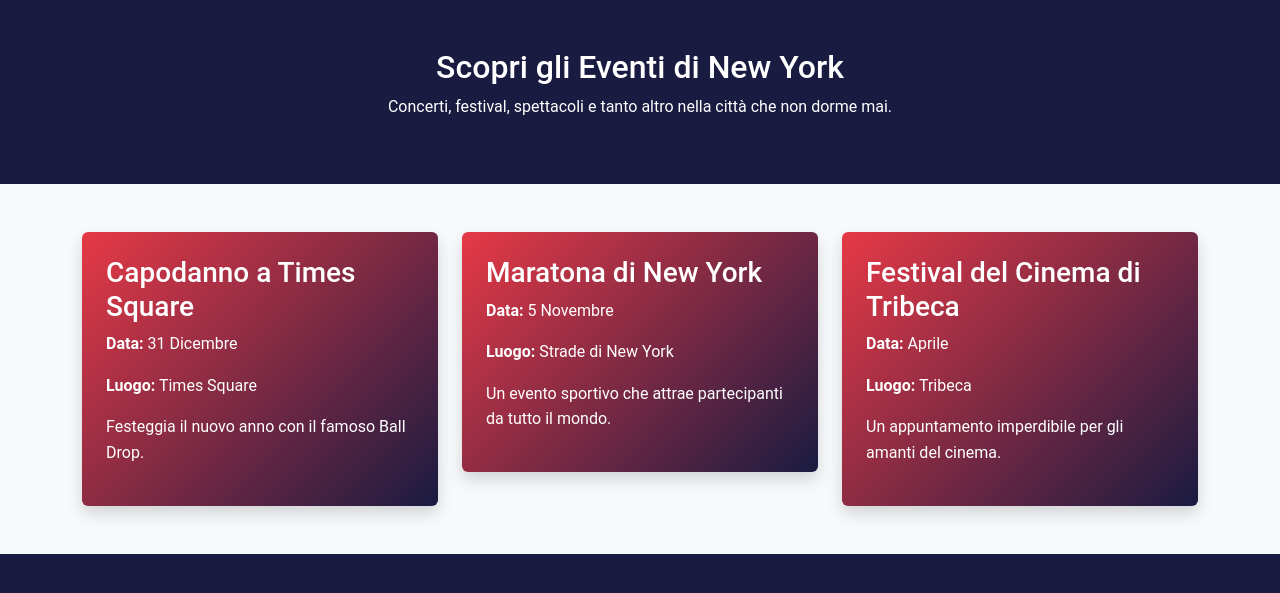
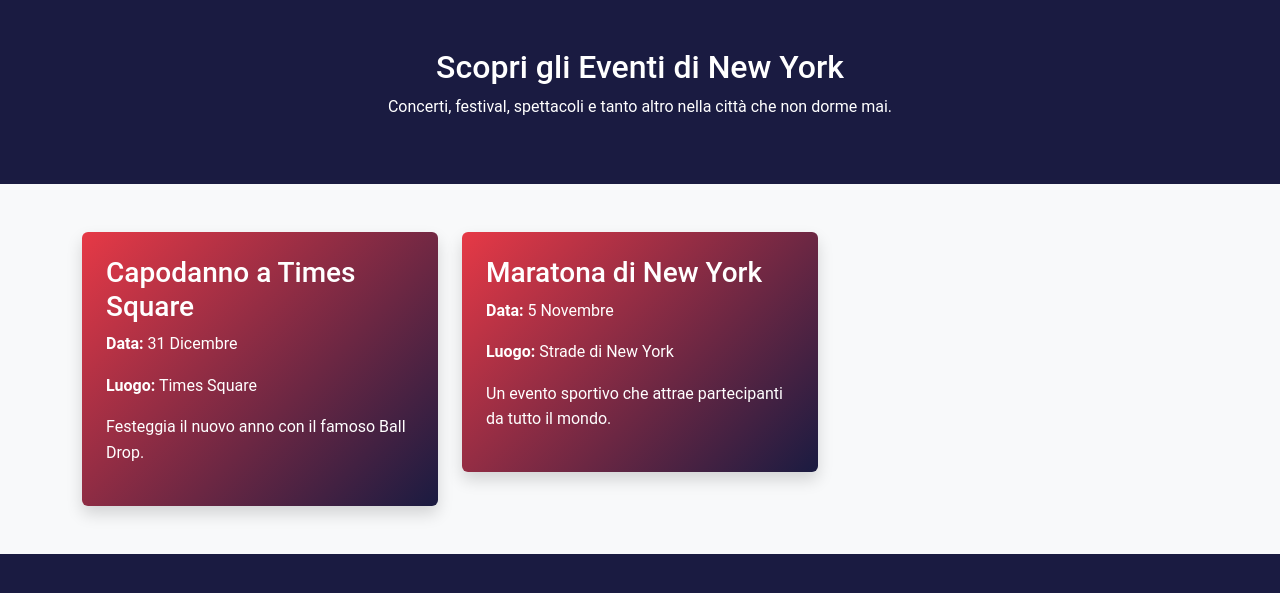
Before and after one commit to DenisHoxha7/Gennaro, a Flask app: page /eventi in a window 1280 px wide. Shown: the part 76-669 px from the top of the page. Run offline with Flask 3, Linux system fonts and the light colour scheme.

Commit message:
Intervento per interrogazione

```diff
--- a/templates/eventi.html
+++ b/templates/eventi.html
@@ -58,13 +58,7 @@
                         <p>Un evento sportivo che attrae partecipanti da tutto il mondo.</p>
                     </div>
                 </div>
-                <div class="col-md-4">
-                    <div class="event-card p-4 rounded shadow" style="background: linear-gradient(135deg, #e63946, #1a1b41); color: white;">
-                        <h3>Festival del Cinema di Tribeca</h3>
-                        <p><strong>Data:</strong> Aprile</p>
-                        <p><strong>Luogo:</strong> Tribeca</p>
-                        <p>Un appuntamento imperdibile per gli amanti del cinema.</p>
-                    </div>
+
                 </div>
             </div>
         </div>
```
